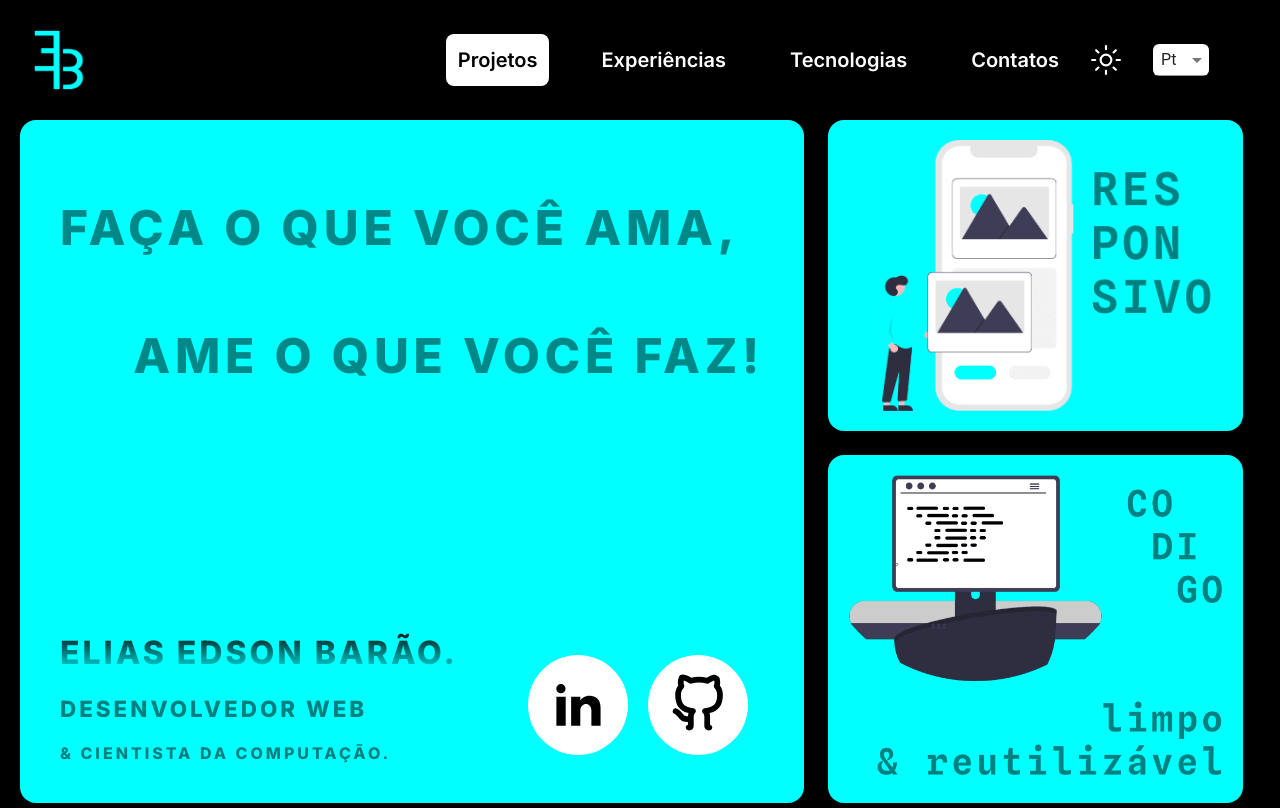
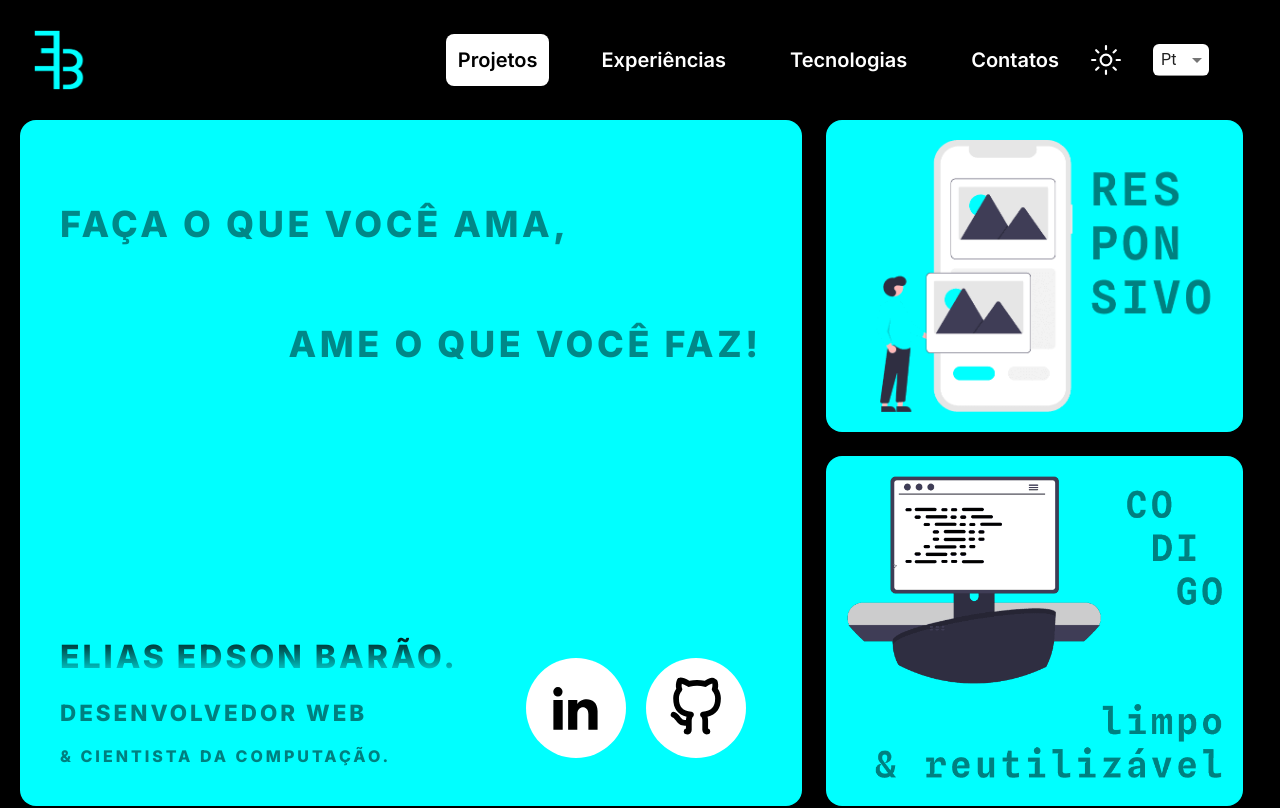
Before and after one commit to httpE2Barao/E2Barao, a Next.js app: page / in a window 1280 px wide. Shown: the top 808 px of the page. Built offline with nearby package versions, Linux system fonts and the light colour scheme.

Commit message:
Update box-phrase.tsx

```diff
--- a/src/components/home/box-phrase.tsx
+++ b/src/components/home/box-phrase.tsx
@@ -6,7 +6,7 @@ export const BoxMainPhrase = ({language}: {language:string}) => {
   const phraseSubEN = 'love what you do!';
 
   return (
-    <h1 className="slideRight pt-[7vh] flex flex-col gap-10 justify-between text-[1.77em] text-[#00000077] tracking-widest leading-normal font-extrabold uppercase sm:text-4xl xl:text-5xl 2k:text-4xl 2xl:text-5xl 4k:text-6xl w-full">
+    <h1 className="slideRight pt-[7vh] flex flex-col gap-10 justify-between text-[1.77em] text-[#00000077] tracking-widest leading-normal font-extrabold uppercase sm:text-4xl 2k:text-4xl 2xl:text-4xl 4k:text-6xl w-full">
 
       <span className="text-left max-lg:text-center">
         {language === 'pt-BR' ? phraseMainPT : phraseMainEN}
```
